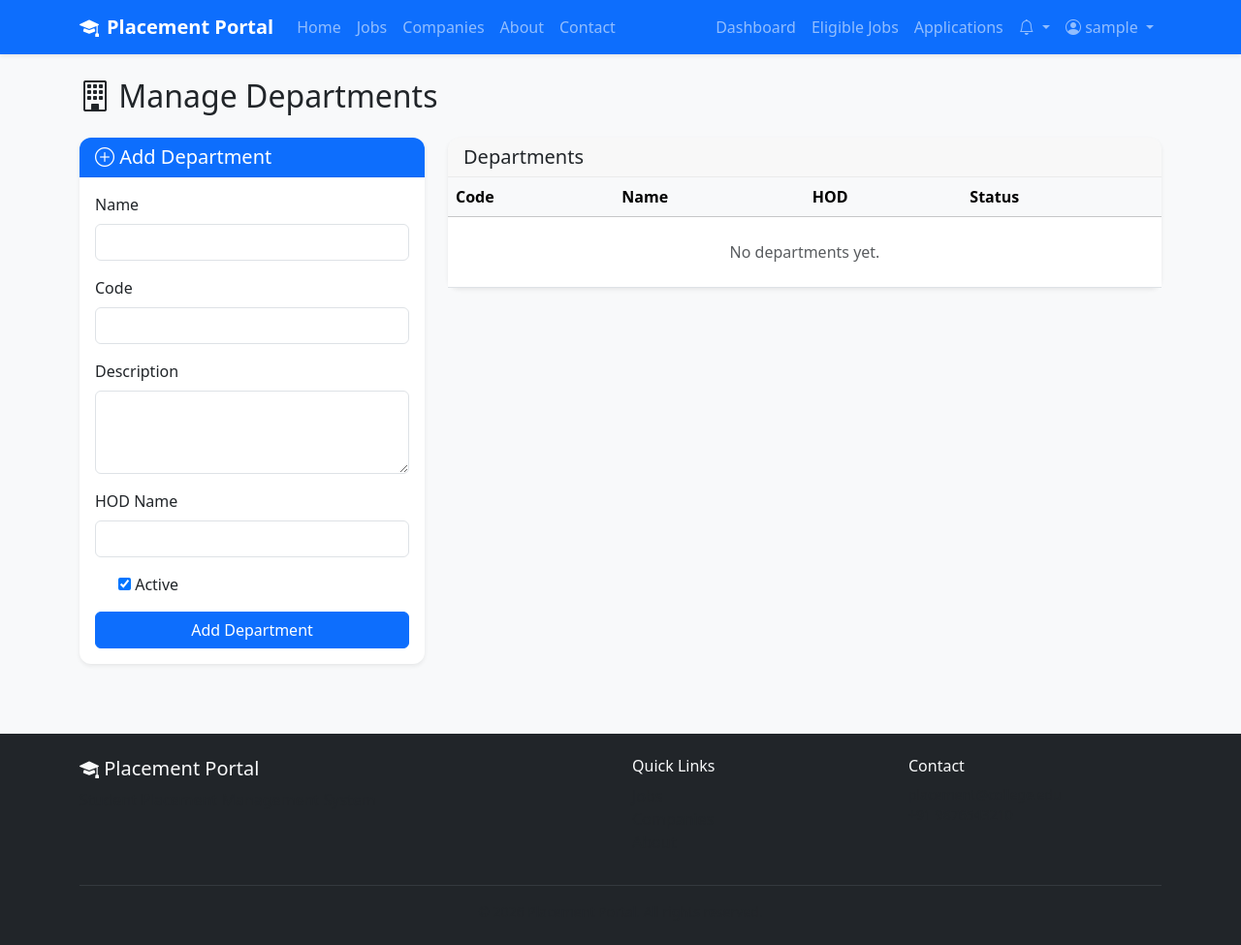
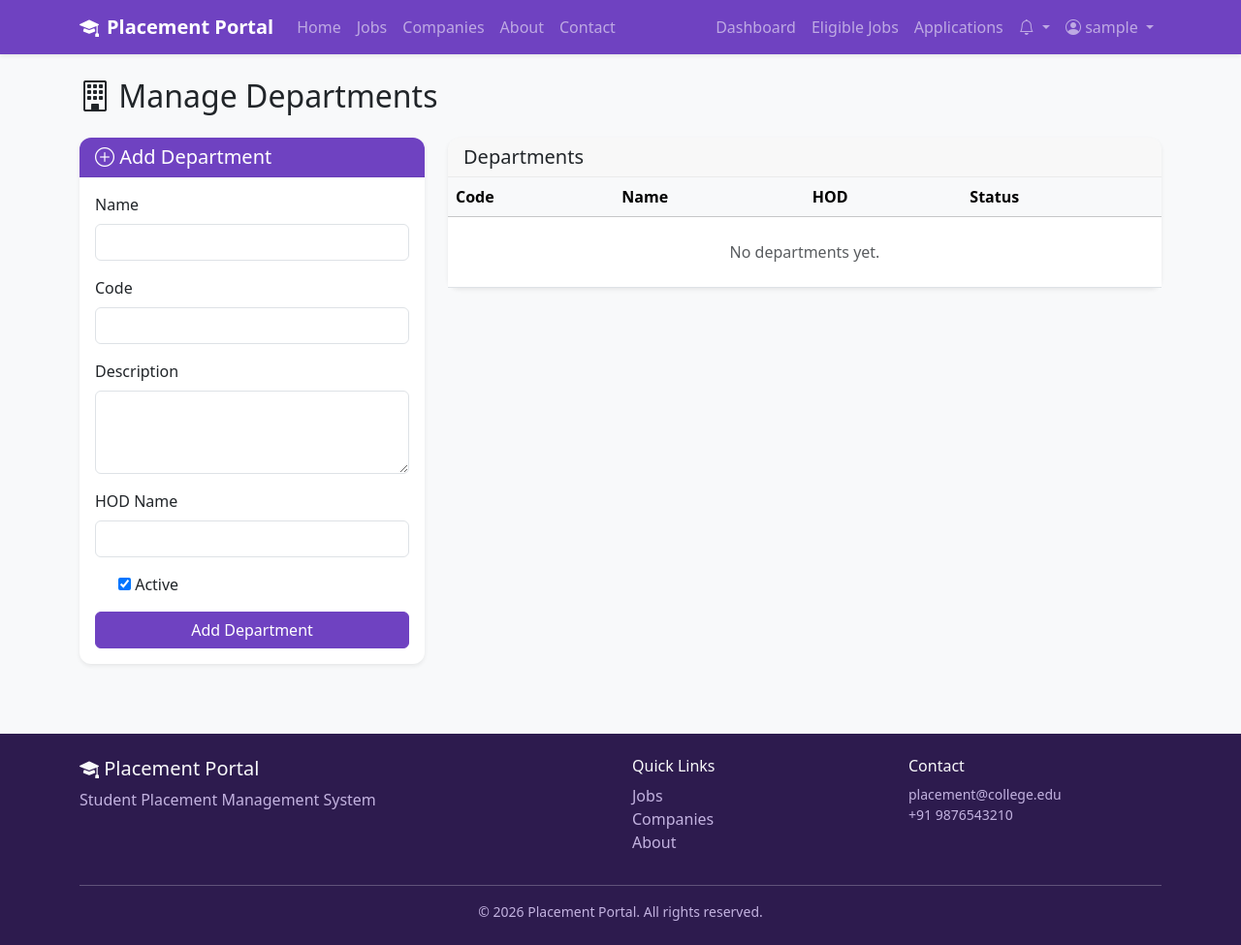
Before and after one commit to hemasricheparthi/student-placement-system, a Django app: page /accounts/manage/departments/ in a window 1280 px wide. Shown: the whole page at 97% size. Run offline with Django 5.2, Linux system fonts and the light colour scheme; the visitor is signed in with stand-in values (Sample User, id 1).

Commit message:
Change theme to purple

```diff
--- a/static/css/style.css
+++ b/static/css/style.css
@@ -1,8 +1,36 @@
 /* Placement Portal - Custom Styles */
 
 :root {
-    --primary-gradient: linear-gradient(135deg, #0d6efd 0%, #6610f2 100%);
-    --hero-overlay: rgba(13, 110, 253, 0.92);
+    --bs-primary: #6f42c1;
+    --bs-primary-rgb: 111, 66, 193;
+    --bs-primary-text-emphasis: #4c2d85;
+    --bs-primary-bg-subtle: #ede3fa;
+    --bs-primary-border-subtle: #d4bff0;
+    --bs-link-color: #6f42c1;
+    --bs-link-color-rgb: 111, 66, 193;
+    --bs-link-hover-color: #59349b;
+    --bs-link-hover-color-rgb: 89, 52, 155;
+    --primary-gradient: linear-gradient(135deg, #6f42c1 0%, #d63384 100%);
+    --hero-overlay: rgba(111, 66, 193, 0.92);
+}
+
+.btn-primary {
+    --bs-btn-bg: #6f42c1;
+    --bs-btn-border-color: #6f42c1;
+    --bs-btn-hover-bg: #59349b;
+    --bs-btn-hover-border-color: #59349b;
+    --bs-btn-active-bg: #4c2d85;
+    --bs-btn-active-border-color: #4c2d85;
+    --bs-btn-disabled-bg: #6f42c1;
+    --bs-btn-disabled-border-color: #6f42c1;
+}
+
+.bg-primary {
+    background-color: #6f42c1 !important;
+}
+
+.text-primary {
+    color: #6f42c1 !important;
 }
 
 body {
@@ -134,12 +162,18 @@ main.container {
 }
 
 /* Footer links */
-footer a {
+.footer-purple {
+    background-color: #2d1b4e;
+}
+
+.footer-purple a.footer-muted,
+.footer-purple .footer-muted {
+    color: #c3b3e0 !important;
     text-decoration: none;
 }
 
-footer a:hover {
-    color: #fff !important;
+.footer-purple a.footer-muted:hover {
+    color: #ffffff !important;
 }
 
 /* Form enhancements */
--- a/templates/base.html
+++ b/templates/base.html
@@ -99,28 +99,28 @@
         {% block content %}{% endblock %}
     </main>
 
-    <footer class="bg-dark text-light py-4 mt-5">
+   <footer class="footer-purple text-light py-4 mt-5">
     <div class="container">
         <div class="row">
             <div class="col-md-6">
                 <h5><i class="bi bi-mortarboard-fill"></i> Placement Portal</h5>
-                    <p class="text-muted">Student Placement Management System</p>
+                <p class="footer-muted">Student Placement Management System</p>
             </div>
             <div class="col-md-3">
                 <h6>Quick Links</h6>
                 <ul class="list-unstyled">
-                        <li><a href="{% url 'jobs:job_list' %}" class="text-muted">Jobs</a></li>
-                        <li><a href="{% url 'companies:company_list' %}" class="text-muted">Companies</a></li>
-                        <li><a href="{% url 'dashboard:about' %}" class="text-muted">About</a></li>
+                    <li><a href="{% url 'jobs:job_list' %}" class="footer-muted">Jobs</a></li>
+                    <li><a href="{% url 'companies:company_list' %}" class="footer-muted">Companies</a></li>
+                    <li><a href="{% url 'dashboard:about' %}" class="footer-muted">About</a></li>
                 </ul>
             </div>
             <div class="col-md-3">
                 <h6>Contact</h6>
-                    <p class="text-muted small">placement@college.edu<br>+91 9876543210</p>
+                <p class="footer-muted small">placement@college.edu<br>+91 9876543210</p>
             </div>
         </div>
-            <hr class="border-secondary">
-            <p class="text-center text-muted small mb-0">&copy; 2026 Placement Portal. All rights reserved.</p>
+        <hr class="border-light opacity-25">
+        <p class="text-center footer-muted small mb-0">&copy; 2026 Placement Portal. All rights reserved.</p>
     </div>
 </footer>
 
```
Lines whose indentation alone changed are shown as unchanged.
